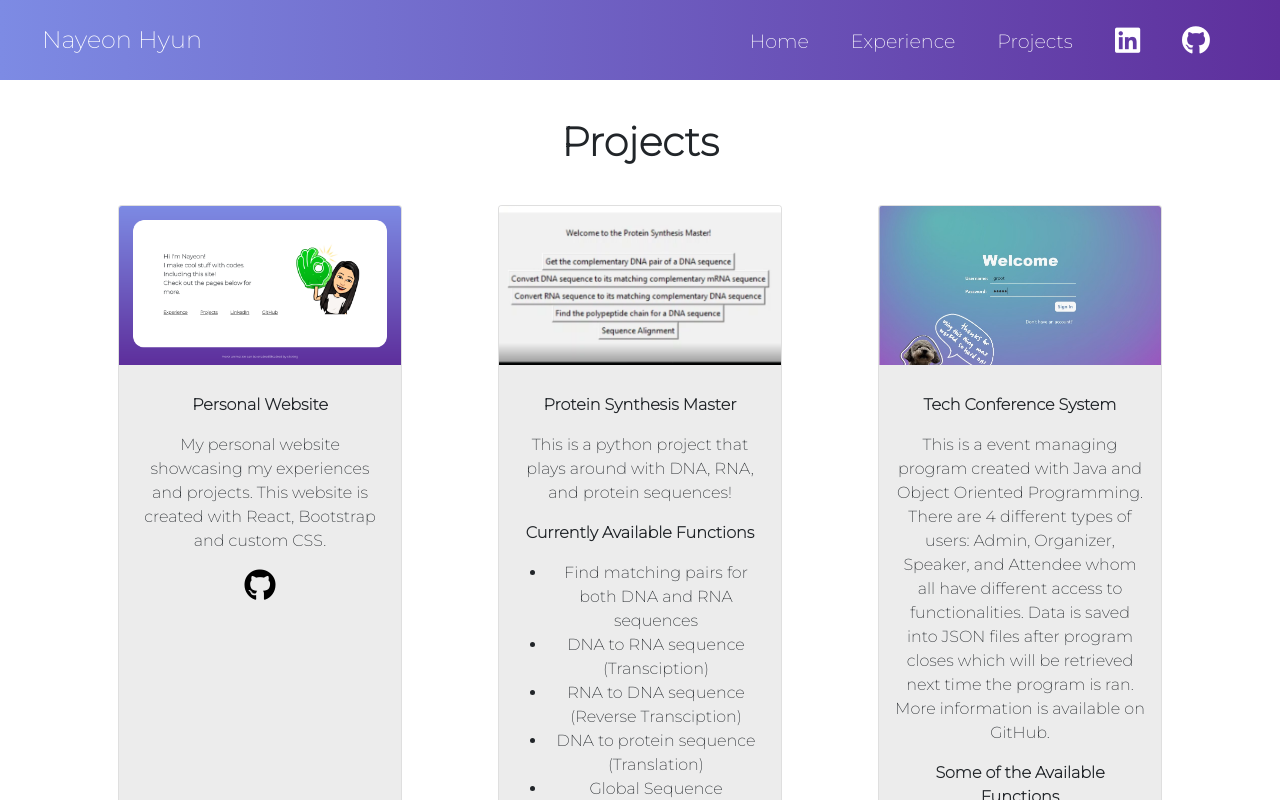
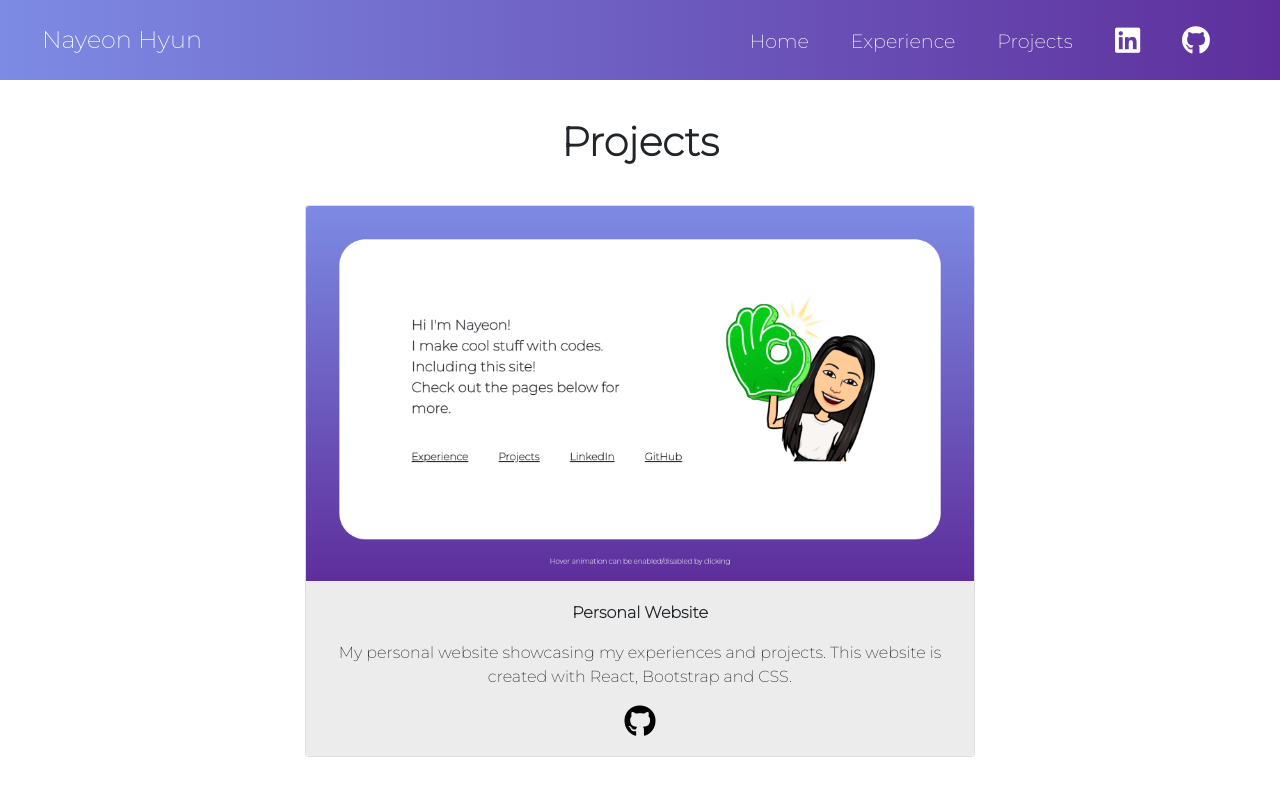
Before and after one commit to hyunnaye/portfolio-website, a React (Create React App) app: page /projects in a window 1280 px wide. Shown: the top 800 px of the page. Built offline with nearby package versions, Linux system fonts and the light colour scheme.

Commit message:
sizing issue fix

```diff
--- a/package.json
+++ b/package.json
@@ -13,7 +13,6 @@
     "react-router-dom": "^5.2.0",
     "react-scripts": "4.0.3",
     "react-spring": "^9.2.4",
-    "react-vanilla-tilt": "^1.0.0",
     "web-vitals": "^1.1.2"
   },
   "scripts": {
--- a/src/components/Experience/experience.css
+++ b/src/components/Experience/experience.css
@@ -125,15 +125,15 @@
         font-size: 0.9rem;
     }
     .educationH4 {
-        font-size: 1.25rem;
+        font-size: 1rem;
     }
     .cardTitle {
         font-size: 1rem;
     }
     .educationH5 {
-        font-size: 1rem ;
+        font-size: 0.8rem ;
     }
     .h5 {
-        font-size: 0.5rem;
+        font-size: 0.8rem;
     }
 }
--- a/src/components/Projects/projects.css
+++ b/src/components/Projects/projects.css
@@ -7,8 +7,8 @@
     justify-content: center;
     padding-bottom: 5%;
 }
-.cardBody {
-    padding-top: 10%;
+.cardBody1 {
+    padding-top: 3%;
     background-color: rgb(236, 236, 236);
 }
 
@@ -20,6 +20,7 @@
 .card {
     margin-left: auto;
     margin-right: auto;
+    width: 60%;
 
 }
 .cardTitle {
@@ -53,10 +54,20 @@
     .title {
         margin: 5%
     }
+    .card {
+        width: 80%;
+    }
+
 }
 
 @media screen and (max-width: 768px) {
     .cardTitle {
         font-size: 1rem;
     }
+    .card {
+        width: 80%;
+    }
+    .cardBody1{
+        padding-top: 8%;
+    }
 }
--- a/src/components/Projects/projects.js
+++ b/src/components/Projects/projects.js
@@ -10,9 +10,9 @@ import portfolio from '../../assets/portfolio.PNG';
 const Project = (props) => {
     return(
         <div className='h-100'>
-            <Card style={{ width: '80%'}} className='card h-100'>
+            <Card className='card h-100'>
                 <Card.Img variant="top" src={props.img}/>
-                <Card.Body className='cardBody h-100'>
+                <Card.Body className='cardBody1 h-100'>
                     <Card.Text className='cardTitle'>{props.title }</Card.Text>
                     <Card.Text style = {{height: props.height}}className='cardDescription '>{props.description}</Card.Text>
                     <Card.Text style = {{fontWeight: 'bold'}}>{props.description1}</Card.Text>
@@ -52,7 +52,7 @@ const TechConferenceSystem =() => {
     )
 }
 const Portfolio = () => {
-    const description = "My personal website showcasing my experiences and projects. This website is created with React, Bootstrap and custom CSS."
+    const description = "My personal website showcasing my experiences and projects. This website is created with React, Bootstrap and CSS."
 
     return(
         <Project title='Personal Website' description={description}
@@ -71,13 +71,13 @@ const Projects = () => {
 
             <Container>
                 <Row className='row' >
-                    <Col  xs={12} md={4} className='col'>
+                    <Col  xs={12} md={12} className='col'>
                         <Portfolio />
                     </Col>
-                    <Col  xs={12} md={4} className='col'>
+                    <Col  xs={12} md={12} className='col'>
                         <ProteinMaster />
                     </Col>
-                    <Col  xs={12} md={4} className='col'>
+                    <Col  xs={12} md={12} className='col'>
                         <TechConferenceSystem />
                     </Col>
                 </Row>
```
Also changed, not shown: src/assets/proteinmaster.PNG, 1 other file (tests, documents, lock files or other folders).
